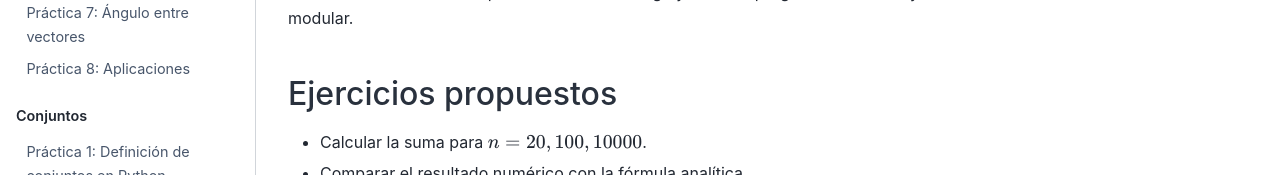
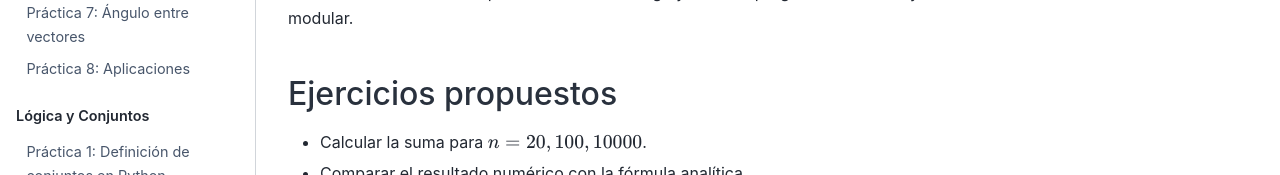
Before and after one commit to matquim/Practicas-Algebra, a Jupyter Book: the page built from u1p3.ipynb, in a window 1280 px wide and 900 px high, scrolled down 575 px. Shown: the part 725-900 px from the top of the window. Built offline with Jupyter Book 1.0.4 settings and Sphinx 7.4.7 and the Sphinx Book theme 1.1.4, drawn with Linux system fonts in a browser that asks for light colours.

Commit message:
Update caption from 'Conjuntos' to 'Lógica y Conjuntos'

```diff
--- a/_toc.yml
+++ b/_toc.yml
@@ -23,7 +23,7 @@ parts:
     - file: u2p7
     - file: u2p8
 
-  - caption: Conjuntos
+  - caption: Lógica y Conjuntos
     chapters:
     - file: u3p1
     - file: u3p2
```
